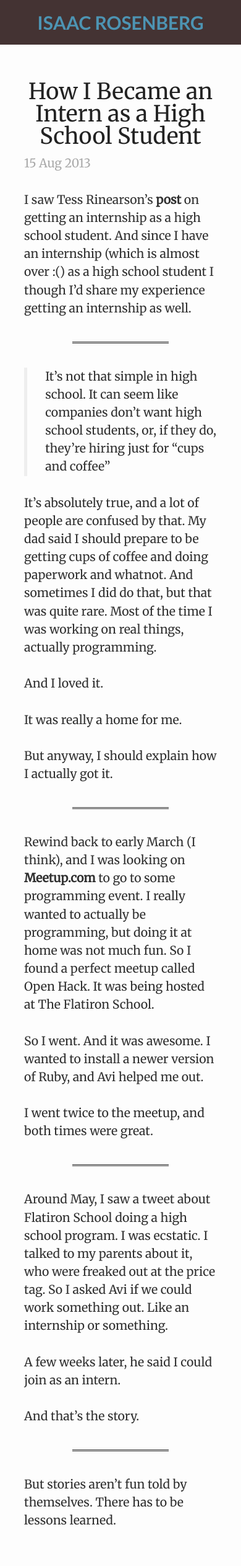
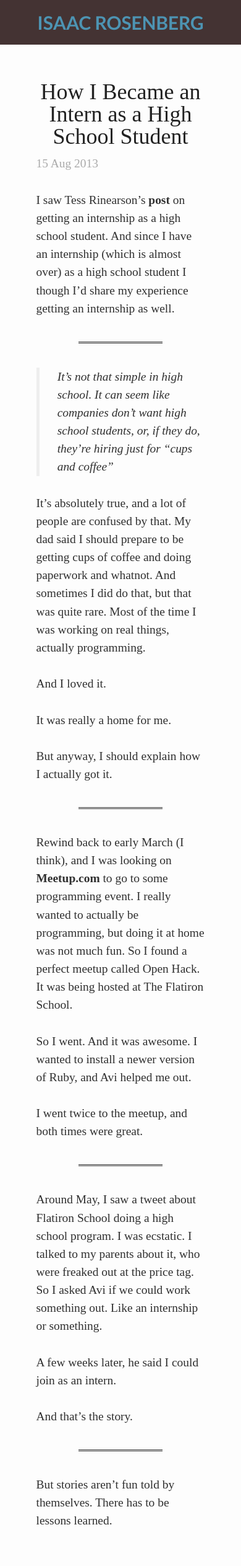
Before and after one commit to irosenb/blog, a Jekyll site: the page built from _posts/2013-08-15-how-i-became-an-intern-as-a-high-school-student.markdown, in a window 390 px wide. Shown: the whole page at 62% size. Built offline with Jekyll 4.4.1, drawn with Linux system fonts in a browser that asks for light colours; some web fonts are replaced; Markdown is read by kramdown in place of the engine named in the settings.

Commit message:
basically done, just finishing touches

```diff
--- a/_layouts/default.html
+++ b/_layouts/default.html
@@ -10,6 +10,11 @@
         <link href='http://fonts.googleapis.com/css?family=Merriweather&subset=latin,latin-ext' rel='stylesheet' type='text/css'>
         <link href='http://fonts.googleapis.com/css?family=Lato:900&subset=latin,latin-ext' rel='stylesheet' type='text/css'>
         <link href='http://fonts.googleapis.com/css?family=Lato:300,400,700' rel='stylesheet' type='text/css'>
+        <link href='http://fonts.googleapis.com/css?family=Cardo' rel='stylesheet' type='text/css'>
+        <link href='http://fonts.googleapis.com/css?family=Gentium+Book+Basic:400,700,400italic,700italic' rel='stylesheet' type='text/css'>
+
+
+
         <!-- <link href='http://fonts.googleapis.com/css?family=Ubuntu' rel='stylesheet' type='text/css'> -->
 
         <!-- syntax highlighting CSS -->
--- a/_posts/2013-08-15-how-i-became-an-intern-as-a-high-school-student.markdown
+++ b/_posts/2013-08-15-how-i-became-an-intern-as-a-high-school-student.markdown
@@ -6,11 +6,11 @@ comments: true
 categories:
 ---
 
-I saw Tess Rinearson's [post][1] on getting an internship as a high school student. And since I have an internship (which is almost over :() as a high school student I though I'd share my experience getting an internship as well.
+I saw Tess Rinearson's [post][1] on getting an internship as a high school student. And since I have an internship (which is almost over) as a high school student I though I'd share my experience getting an internship as well.
 
 * * *
 
-> It's not that simple in high school. It can seem like companies don't want high school students, or, if they do, they're hiring just for "cups and coffee"
+> *It's not that simple in high school. It can seem like companies don't want high school students, or, if they do, they're hiring just for "cups and coffee"*
 
 It's absolutely true, and a lot of people are confused by that. My dad said I should prepare to be getting cups of coffee and doing paperwork and whatnot. And sometimes I did do that, but that was quite rare. Most of the time I was working on real things, actually programming.
 
--- /dev/null
+++ b/_posts/2013-09-16-post-100-percent-literacy.markdown
@@ -0,0 +1,6 @@
+---
+layout: post
+title: "Post 100% Literacy"
+date: 2013-09-16 14:22
+categories:
+---
--- a/css/main.css
+++ b/css/main.css
@@ -139,24 +139,6 @@ ul.posts span {
   color: #4d94b3;
 }
 
-.header h1.title a:hover {
-  color: #3a7088;
-}
-
-.header h1.title a:active {
-  color: #2f5c6f;
-  outline:none;
-}
-
-.header a.extra {
-  color: #aaa;
-  margin-left: 1em;
-}
-
-.header a.extra:hover {
-  color: #000;
-}
-
 .site .meta {
   color: #aaa;
 }
@@ -241,7 +223,6 @@ ul.posts span {
 }
 
 .post-title {
-  font-family: Merriweather;
   font-weight: 400;
 }
 
@@ -282,12 +263,12 @@ ul.posts span {
   }
 
   .site {
-    width: 80%;
+    width: 70%;
     font-size: 90%;
   }
 
   ul.posts li {
     line-height: 1.25em;
-    font-size: 1em;
+    font-size: 1.3em;
   }
 }
--- a/css/typography.css
+++ b/css/typography.css
@@ -1,7 +1,7 @@
 body {
   text-align: center;
   color: #000;
-  font-family: merriweather , serif;
+  font-family: 'Gentium Book Basic' , serif;
   font-size: 120%;
   line-height: 1.5;
   margin: 0;
@@ -61,7 +61,6 @@ p {
   text-align: left;
   font-size: 100%;
   margin: 1em 0 0;
-  font-family: 'Merriweather', serif;
 }
 
 p.lead {
```
Also changed, not shown: _posts/2013-07-20-artists-or-scientists.markdown (added, +51 -0 lines), _posts/2013-09-16-my-new-blog-layout.markdown (added, +8 -0 lines).
